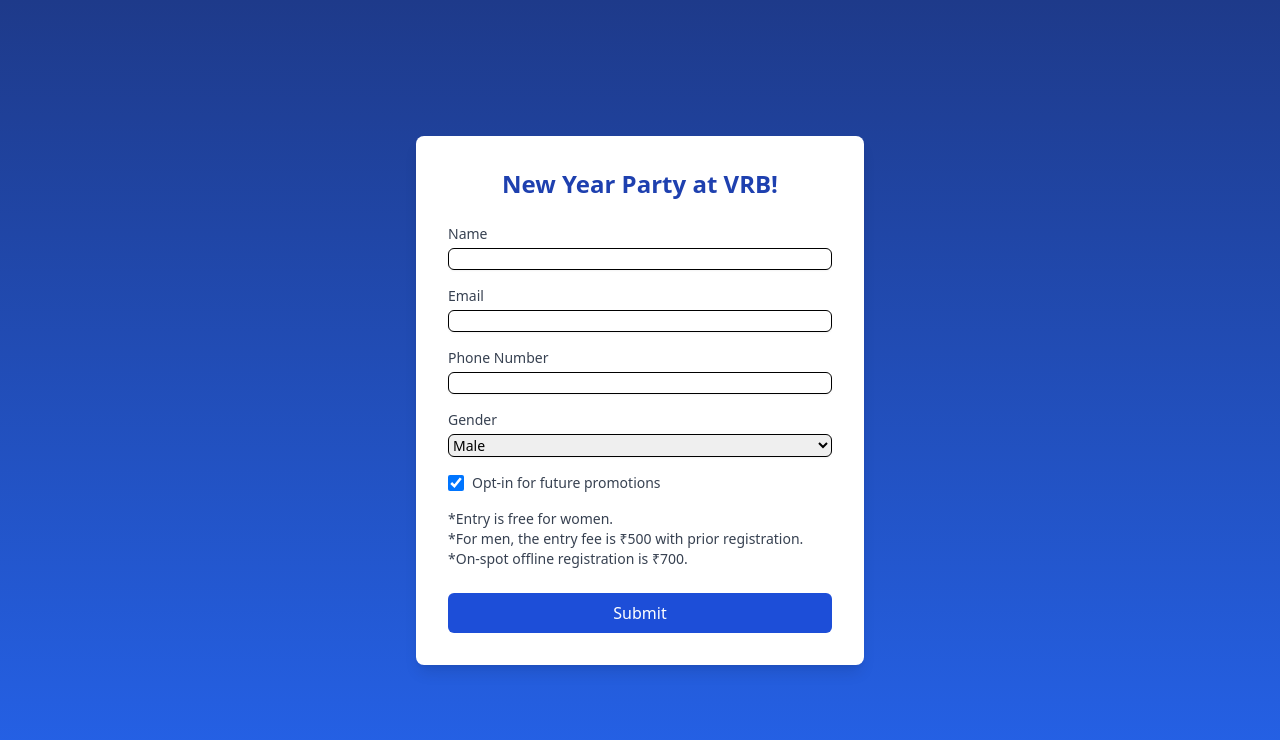
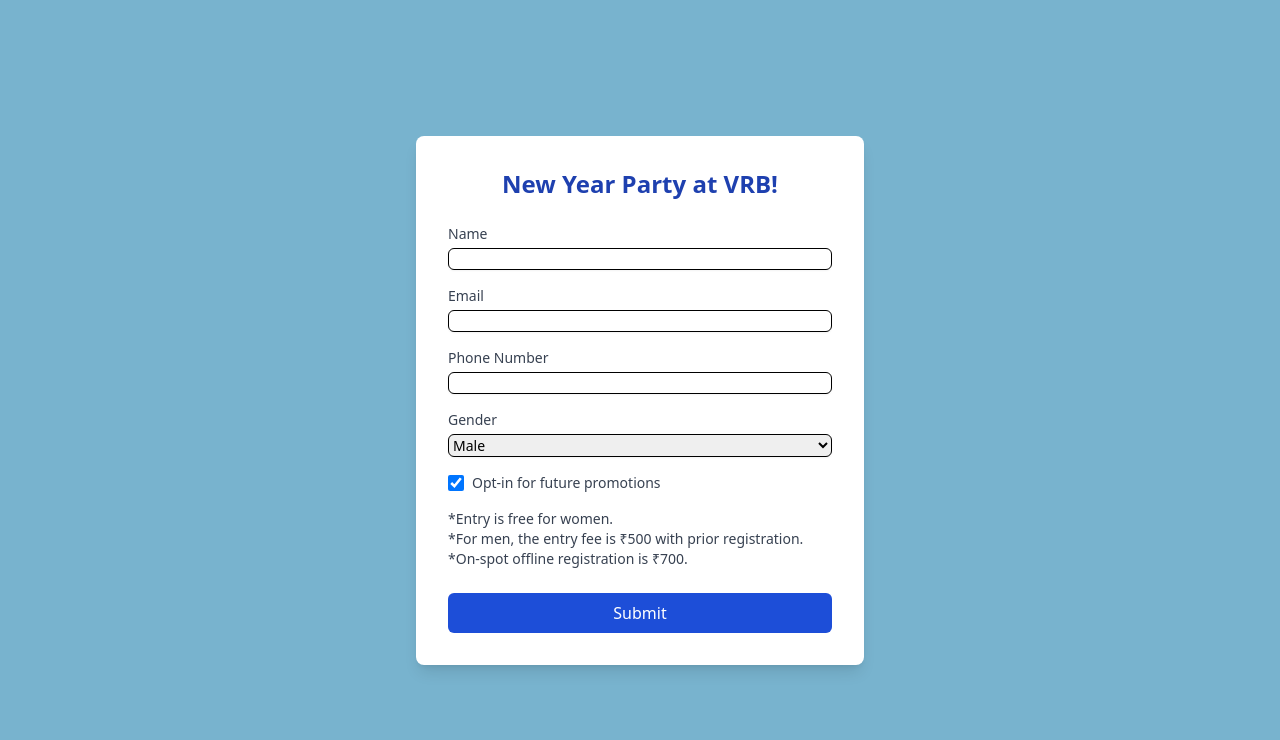
Before and after one commit to saiisback/vrb-form, a Next.js app in the folder my-app/: page / in a window 1280 px wide. Shown: the top 740 px of the page. Built offline with nearby package versions, Linux system fonts and the light colour scheme.

Commit message:
update 0.8

```diff
--- a/my-app/app/page.tsx
+++ b/my-app/app/page.tsx
@@ -97,7 +97,7 @@
   };
 
   return (
-    <div className="flex items-center justify-center min-h-screen bg-gradient-to-b from-blue-900 to-blue-600 p-6">
+    <div className="flex items-center justify-center min-h-screen bg-[#78B3CE] p-6">
       <div className="w-full max-w-md bg-white rounded-lg shadow-lg p-8">
         {!isRegistrationComplete ? (
           <>
```
